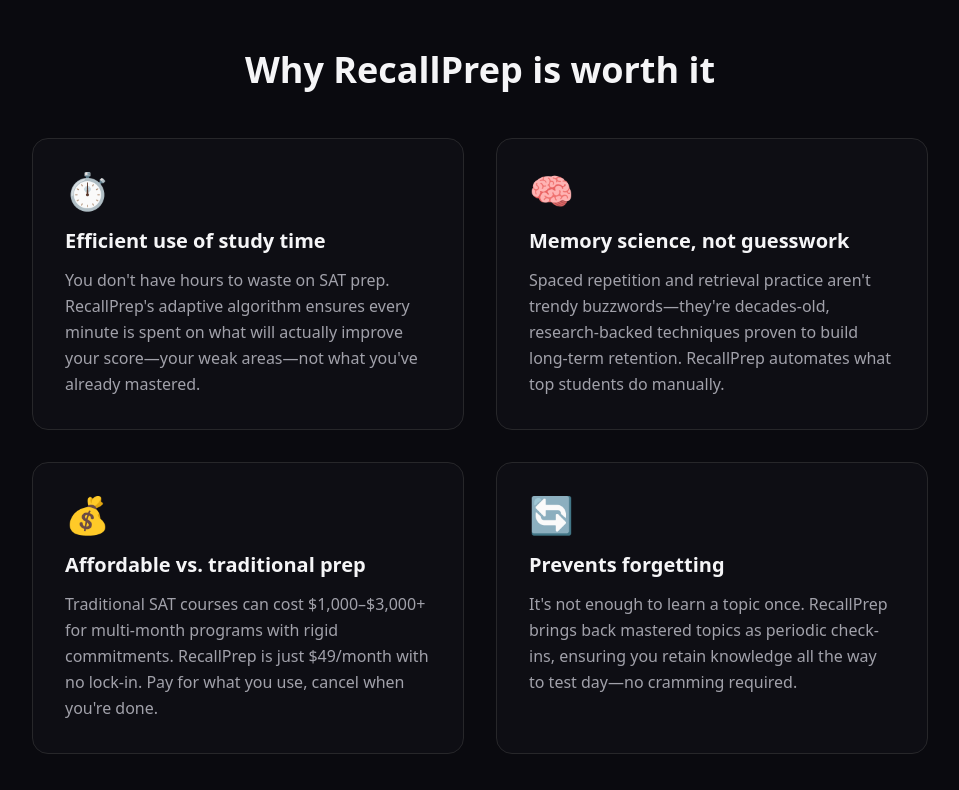
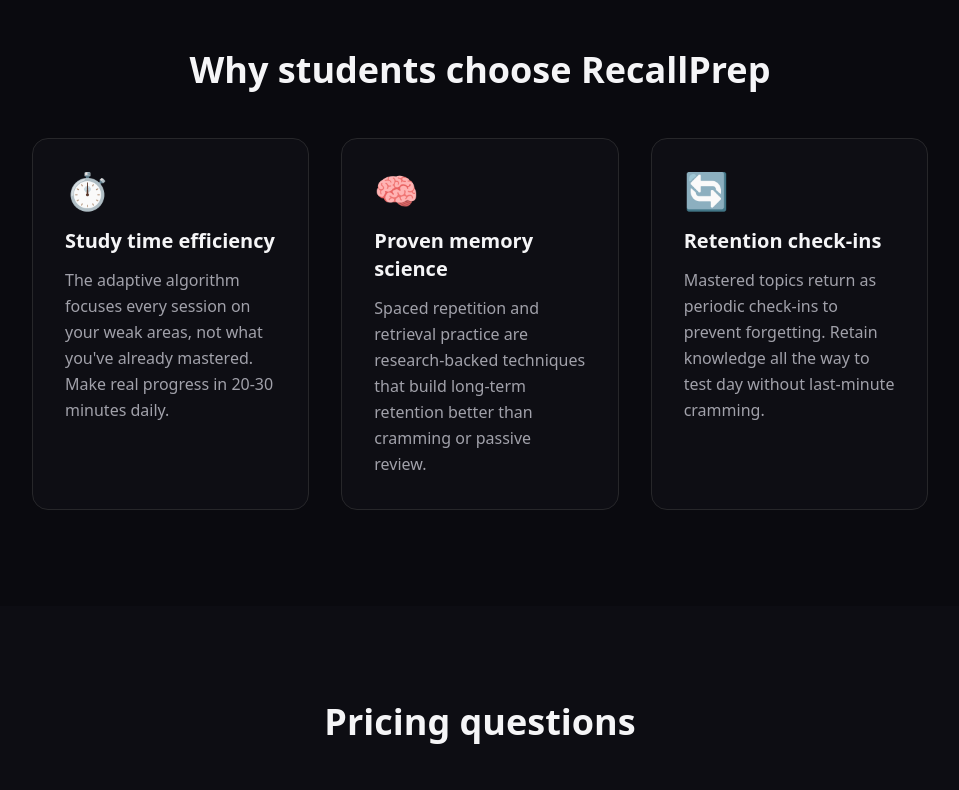
Before and after one commit to joe0332/rcl, a Next.js app: page /pricing in a window 1280 px wide. Shown: the part 2180-2970 px from the top of the page, without its empty margins (160-1119 px from the left). Built offline with nearby package versions, Linux system fonts and the light colour scheme.

Commit message:
Sandbox autosave

```diff
--- a/src/app/pricing/page.tsx
+++ b/src/app/pricing/page.tsx
@@ -109,53 +109,39 @@
         <Container>
           <div className="max-w-4xl mx-auto">
             <h2 className="text-4xl font-bold text-foreground mb-12 text-center">
-              Why RecallPrep is worth it
+              Why students choose RecallPrep
             </h2>
-            <div className="grid grid-cols-1 md:grid-cols-2 gap-8">
+            <div className="grid grid-cols-1 md:grid-cols-3 gap-8">
               <div className="rounded-2xl border border-border bg-muted/30 p-8">
                 <div className="text-4xl mb-4">⏱️</div>
                 <h3 className="text-xl font-semibold text-foreground mb-3">
-                  Efficient use of study time
+                  Study time efficiency
                 </h3>
                 <p className="text-muted-foreground leading-relaxed">
-                  You don't have hours to waste on SAT prep. RecallPrep's adaptive algorithm ensures every
-                  minute is spent on what will actually improve your score—your weak areas—not what you've
-                  already mastered.
+                  The adaptive algorithm focuses every session on your weak areas, not what you've
+                  already mastered. Make real progress in 20-30 minutes daily.
                 </p>
               </div>
 
               <div className="rounded-2xl border border-border bg-muted/30 p-8">
                 <div className="text-4xl mb-4">🧠</div>
                 <h3 className="text-xl font-semibold text-foreground mb-3">
-                  Memory science, not guesswork
+                  Proven memory science
                 </h3>
                 <p className="text-muted-foreground leading-relaxed">
-                  Spaced repetition and retrieval practice aren't trendy buzzwords—they're decades-old,
-                  research-backed techniques proven to build long-term retention. RecallPrep automates what
-                  top students do manually.
-                </p>
-              </div>
-
-              <div className="rounded-2xl border border-border bg-muted/30 p-8">
-                <div className="text-4xl mb-4">💰</div>
-                <h3 className="text-xl font-semibold text-foreground mb-3">
-                  Affordable vs. traditional prep
-                </h3>
-                <p className="text-muted-foreground leading-relaxed">
-                  Traditional SAT courses can cost $1,000–$3,000+ for multi-month programs with rigid
-                  commitments. RecallPrep is just ${siteConfig.pricing.price}/month with no lock-in. Pay for
-                  what you use, cancel when you're done.
+                  Spaced repetition and retrieval practice are research-backed techniques that build
+                  long-term retention better than cramming or passive review.
                 </p>
               </div>
 
               <div className="rounded-2xl border border-border bg-muted/30 p-8">
                 <div className="text-4xl mb-4">🔄</div>
                 <h3 className="text-xl font-semibold text-foreground mb-3">
-                  Prevents forgetting
+                  Retention check-ins
                 </h3>
                 <p className="text-muted-foreground leading-relaxed">
-                  It's not enough to learn a topic once. RecallPrep brings back mastered topics as periodic
-                  check-ins, ensuring you retain knowledge all the way to test day—no cramming required.
+                  Mastered topics return as periodic check-ins to prevent forgetting. Retain
+                  knowledge all the way to test day without last-minute cramming.
                 </p>
               </div>
             </div>
@@ -183,10 +169,6 @@
                 answer: "Yes. You can cancel your subscription anytime, and you'll retain access through the end of your current billing period. No questions asked, no hassle.",
               },
               {
-                question: "Is there an annual plan or discount?",
-                answer: "Not currently. We're focused on keeping things simple and flexible with our monthly plan. If we introduce an annual option in the future, we'll notify all users.",
-              },
-              {
                 question: `What's included in the ${siteConfig.pricing.currency}${siteConfig.pricing.price}/month plan?`,
                 answer: "Everything. Unlimited adaptive study sessions, full SAT Math and Reading/Writing coverage, spaced repetition scheduling, mastery tracking, analytics, retention check-ins, and access on all devices (web, mobile, tablet).",
               },
@@ -197,10 +179,6 @@
               {
                 question: "Do you offer refunds?",
                 answer: "We offer a 7-day money-back guarantee. If you're not satisfied within the first 7 days, contact us for a full refund.",
-              },
-              {
-                question: "Are there any additional costs?",
-                answer: `No. ${siteConfig.pricing.currency}${siteConfig.pricing.price}/month includes everything. There are no upsells, premium tiers, or extra charges for content or features.`,
               },
               {
                 question: "What payment methods do you accept?",
```
